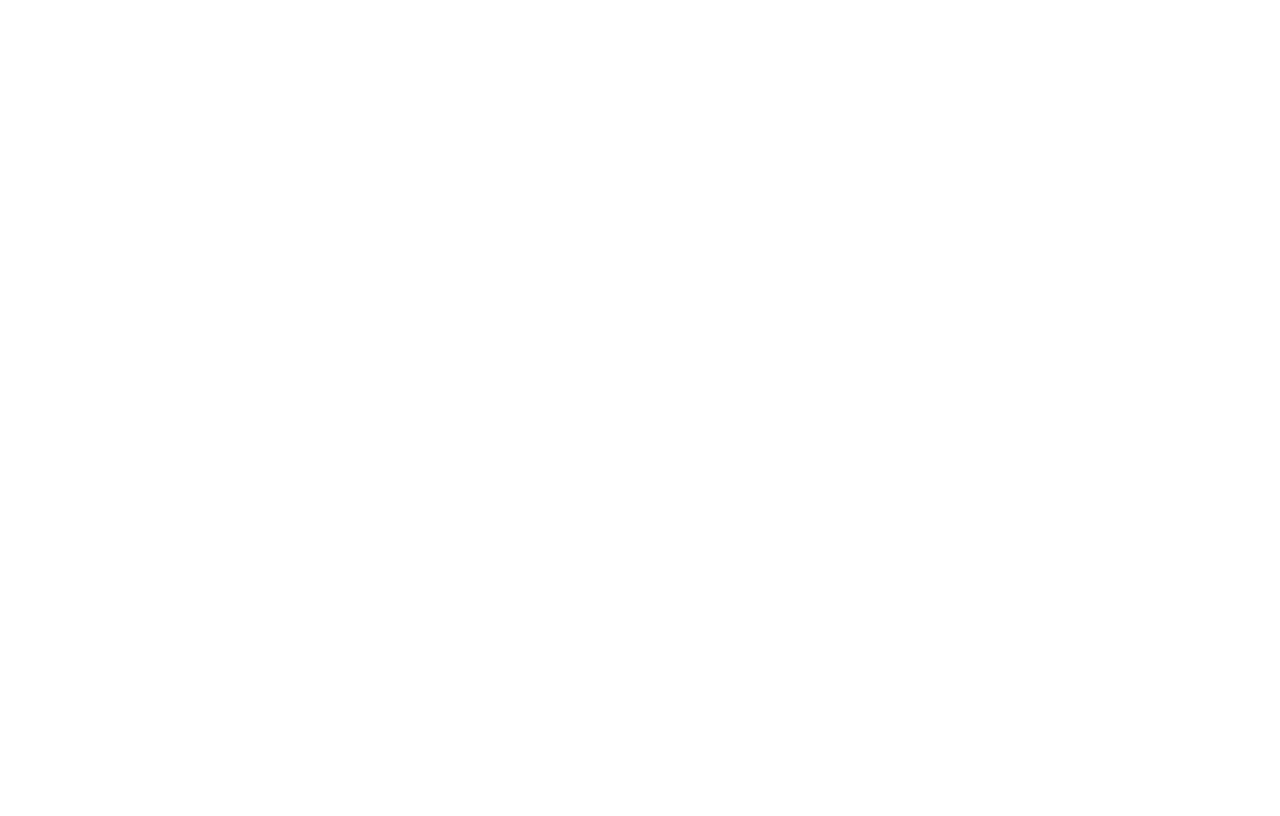
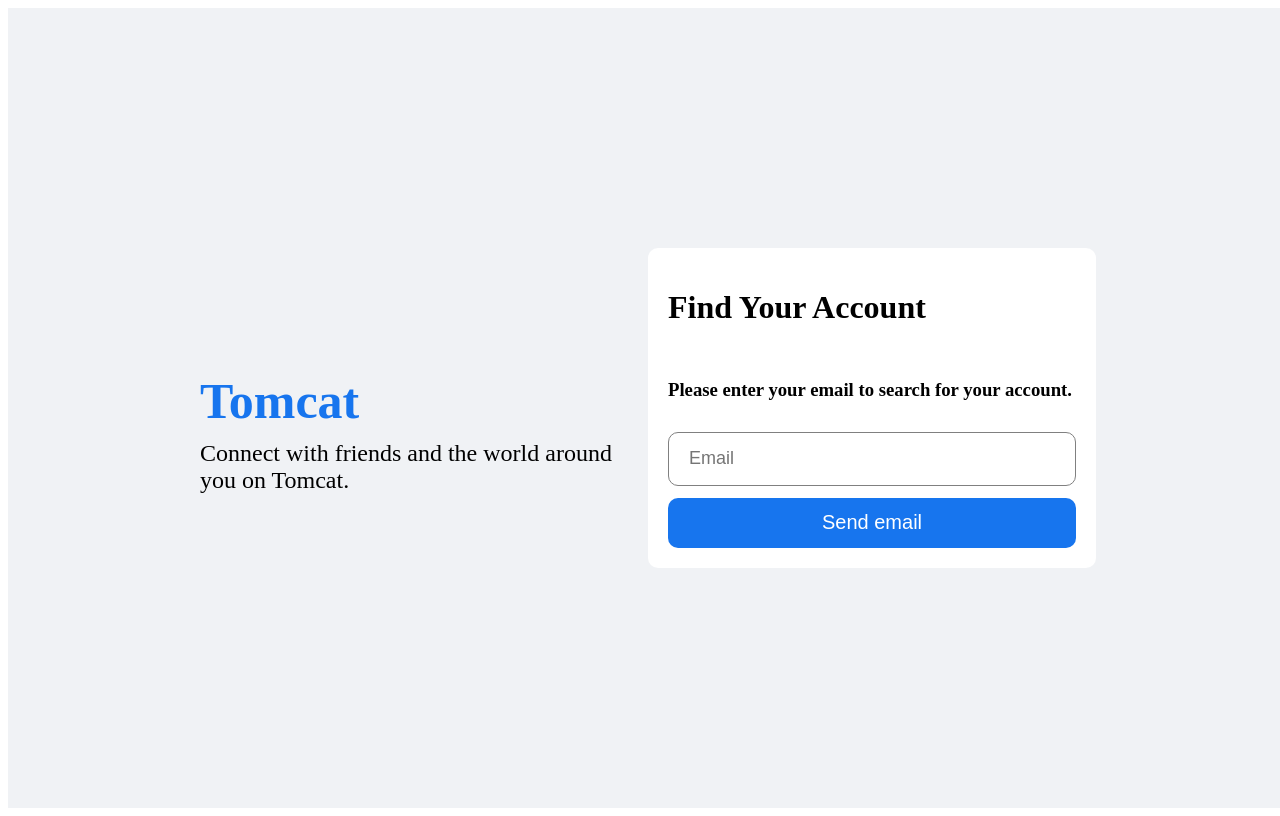
Before and after one commit to aprljaca/tomcat-react, a React (Create React App) app: page /forgotPassword in a window 1280 px wide. Before the commit this address had no page. Built offline with nearby package versions, Linux system fonts and the light colour scheme.

Commit message:
forgotPassword page added

```diff
--- a/package.json
+++ b/package.json
@@ -2,7 +2,7 @@
   "name": "tomcat-react-v2",
   "version": "0.1.0",
   "proxy": "http://localhost:8080/",
-  "homepage": "http://localhost:3000/login",
+  "homepage": "http://localhost:3000/home",
   "private": true,
   "dependencies": {
     "@testing-library/jest-dom": "^5.16.5",
--- a/src/App.js
+++ b/src/App.js
@@ -3,6 +3,7 @@
 import Login from "./pages/Login/Login";
 import Home from "./pages/Home/Home";
 import PrivateRoute from "./PrivateRoute";
+import ForgotPassword from "./pages/ForgotPassword/ForgotPassword";
 
 function App() {
   return (
@@ -17,6 +18,7 @@
       />
       <Route path="/login" element={<Login />} />
       <Route path="/register" element={<Register />} />
+      <Route path="/forgotPassword" element={<ForgotPassword />} />
     </Routes>
   );
 }
--- /dev/null
+++ b/src/pages/ForgotPassword/ForgotPassword.js
@@ -0,0 +1,38 @@
+import React from "react";
+import "./forgotPassword.css";
+
+const ForgotPassword = () => {
+  return (
+    <div className="forgot">
+      <div className="forgotWrapper">
+        <div className="forgotLeft">
+          <h3 className="forgotLogo">Tomcat</h3>
+          <span className="forgotDesc">
+            Connect with friends and the world around you on Tomcat.
+          </span>
+        </div>
+        <div className="forgotRight">
+          <div className="forgotBox">
+            <h1>Find Your Account</h1>
+            <h3>Please enter your email to search for your account.</h3>
+            <input
+              placeholder="Email"
+              className="forgotInput"
+              //value={username}
+              //onChange={(event) => setUsername(event.target.value)}
+            />
+            <button
+              className="forgotButton"
+              type="button"
+              //onClick={() => sendLoginRequest()}
+            >
+              Send email
+            </button>
+          </div>
+        </div>
+      </div>
+    </div>
+  );
+};
+
+export default ForgotPassword;
--- /dev/null
+++ b/src/pages/ForgotPassword/forgotPassword.css
@@ -0,0 +1,66 @@
+.forgot {
+  width: 100vw;
+  height: 100vh;
+  background-color: #f0f2f5;
+  display: flex;
+  align-items: center;
+  justify-content: center;
+}
+
+.forgotWrapper {
+  width: 70%;
+  height: 70%;
+  display: flex;
+}
+
+.forgotLeft,
+.forgotRight {
+  flex: 1;
+  display: flex;
+  flex-direction: column;
+  justify-content: center;
+}
+
+.forgotLogo {
+  font-size: 50px;
+  font-weight: 800;
+  color: #1775ee;
+  margin-bottom: 10px;
+}
+
+.forgotDesc {
+  font-size: 24px;
+}
+
+.forgotBox {
+  height: 280px;
+  padding: 20px;
+  background-color: white;
+  border-radius: 10px;
+  display: flex;
+  flex-direction: column;
+  justify-content: space-between;
+}
+
+.forgotInput {
+  height: 50px;
+  border-radius: 10px;
+  border: 1px solid gray;
+  font-size: 18px;
+  padding-left: 20px;
+}
+
+.forgotInput:focus {
+  outline: none;
+}
+
+.forgotButton {
+  height: 50px;
+  border-radius: 10px;
+  border: none;
+  background-color: #1775ee;
+  color: white;
+  font-size: 20px;
+  font-weight: 500;
+  cursor: pointer;
+}
--- a/src/pages/Home/Home.js
+++ b/src/pages/Home/Home.js
@@ -5,12 +5,18 @@
   const [jwt, setJwt] = useLocalState("", "jwt");
 
   function createPost() {
-    fetch("/create", {
+    const requestBody = {
+      userName: "test1",
+      password: "test2",
+    };
+
+    fetch("/v1/create", {
       headers: {
         "Content-Type": "application/json",
         Authorization: `Bearer ${jwt}`,
       },
       method: "post",
+      body: JSON.stringify(requestBody),
     });
   }
 
```
